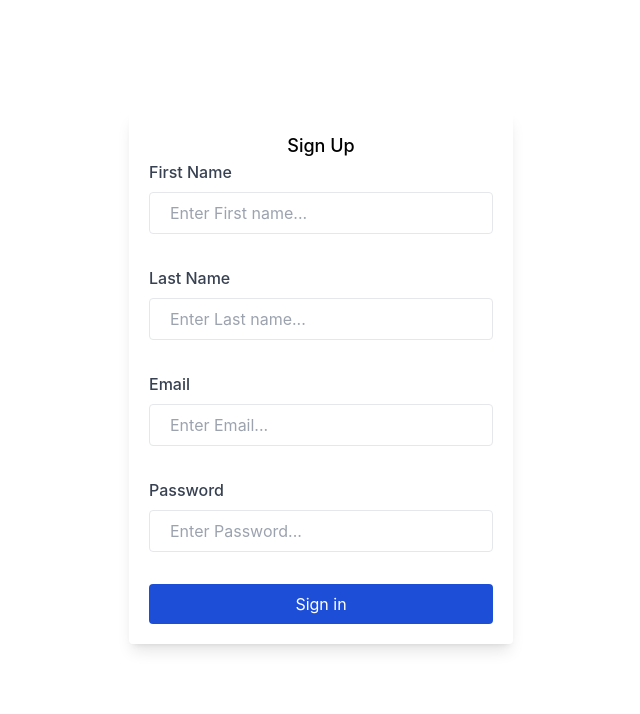
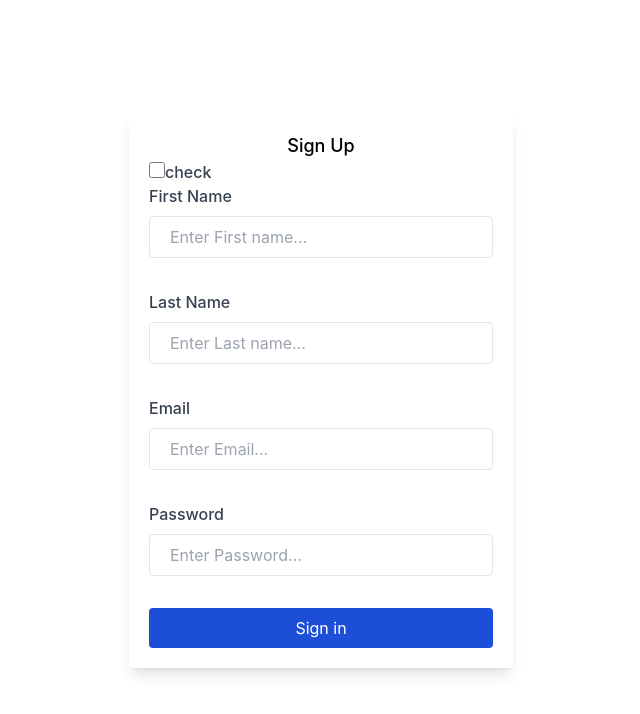
Before and after one commit to lucy922/ui-components, a Next.js app: page /Signup in a window 1280 px wide. Shown: the top 714 px of the page, without its empty margins (319-959 px from the left). Built offline with nearby package versions, Linux system fonts and the light colour scheme.

Commit message:
create checkbox component

```diff
--- /dev/null
+++ b/components/Checkbox.tsx
@@ -0,0 +1,35 @@
+import { Label } from "./Label";
+import classNames from "classnames";
+import classes from "./design/Checkbox.classes";
+
+export interface ICheckClass {
+  base: string;
+  reversed: string;
+  checkboxInput: string;
+}
+export interface ICheckboxProps
+  extends Omit<React.InputHTMLAttributes<HTMLInputElement>, "onChange"> {
+  name?: string;
+  labeltext?: string;
+  reversed?: string;
+  // onChange(value: boolean): void;
+}
+
+export const Checkbox = ({
+  name,
+  labeltext,
+}: // onChange,
+// ...shared
+ICheckboxProps) => {
+  return (
+    <div>
+      <input
+        type="checkbox"
+        // onChange={(e) => onChange(e.target.checked)}
+        // {...shared}
+        className={classNames(classes.base)}
+      />
+      <Label for={name}>{labeltext}</Label>
+    </div>
+  );
+};
--- /dev/null
+++ b/components/design/Checkbox.classes.ts
@@ -0,0 +1,5 @@
+import { ICheckClass } from "../Checkbox";
+
+export default <ICheckClass>{
+  base: "w-4 h-4 text-blue-600 bg-gray-100 rounded border-gray-300 focus:ring-blue-500 dark:focus:ring-blue-600 dark:ring-offset-gray-800 focus:ring-2 dark:bg-gray-700 dark:border-gray-600"
+}
--- a/pages/Signup.tsx
+++ b/pages/Signup.tsx
@@ -2,12 +2,14 @@ import { Button } from "../components/Button";
 import { Card } from "../components/Card";
 import { Input } from "../components/Input";
 import { Label } from "../components/Label";
+import { Checkbox } from "../components/Checkbox";
 
 function Signup() {
   return (
     <div className="flex flex-col mt-28 items-center">
       <Card bgColor="white" size="11/12">
         <h1 className="text-center font-medium text-lg">Sign Up</h1>
+        <Checkbox name="checkbox" labeltext="check" checked={false} />
         <Label>First Name</Label>
         <Input
           type="text"
```
